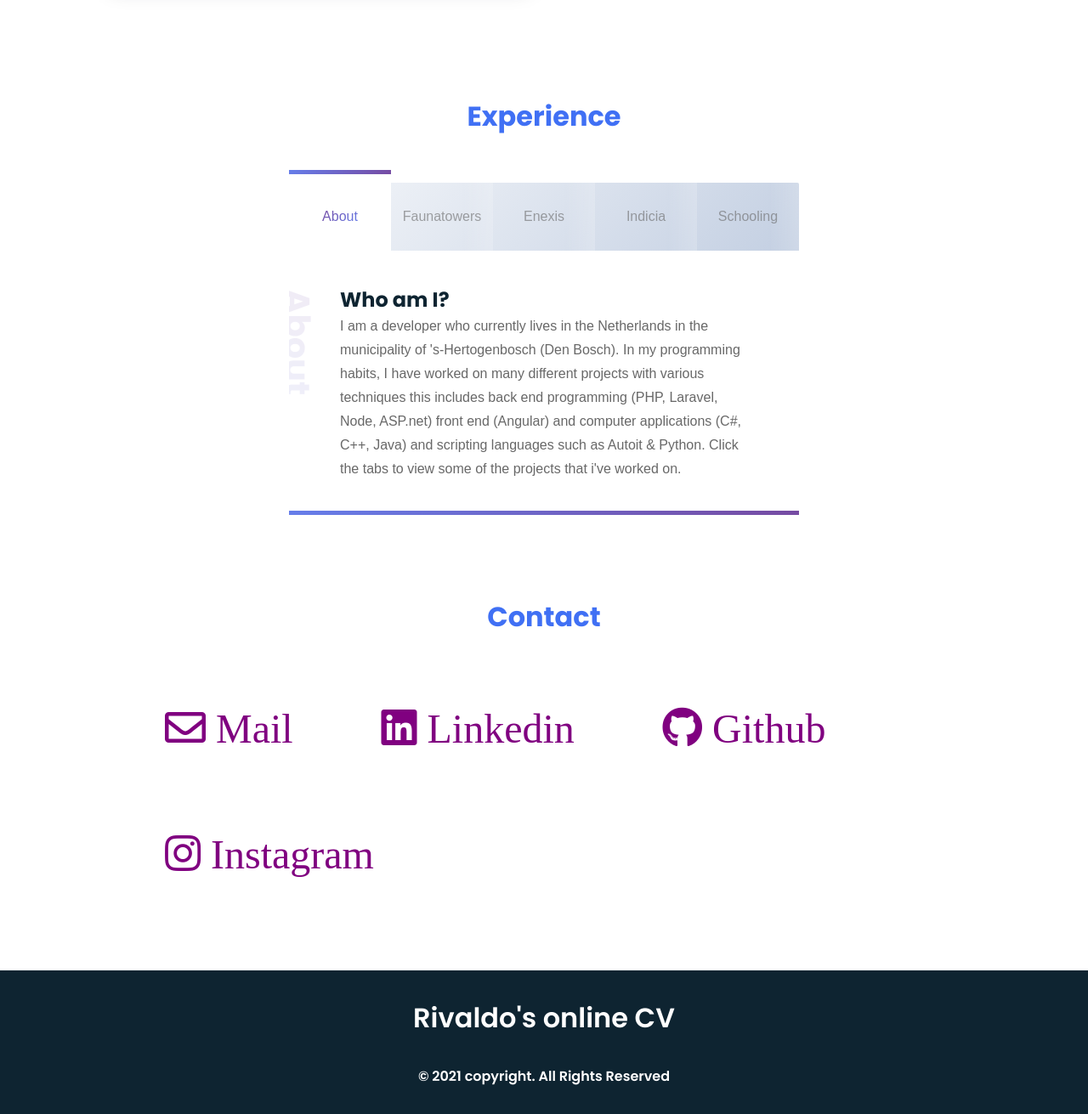
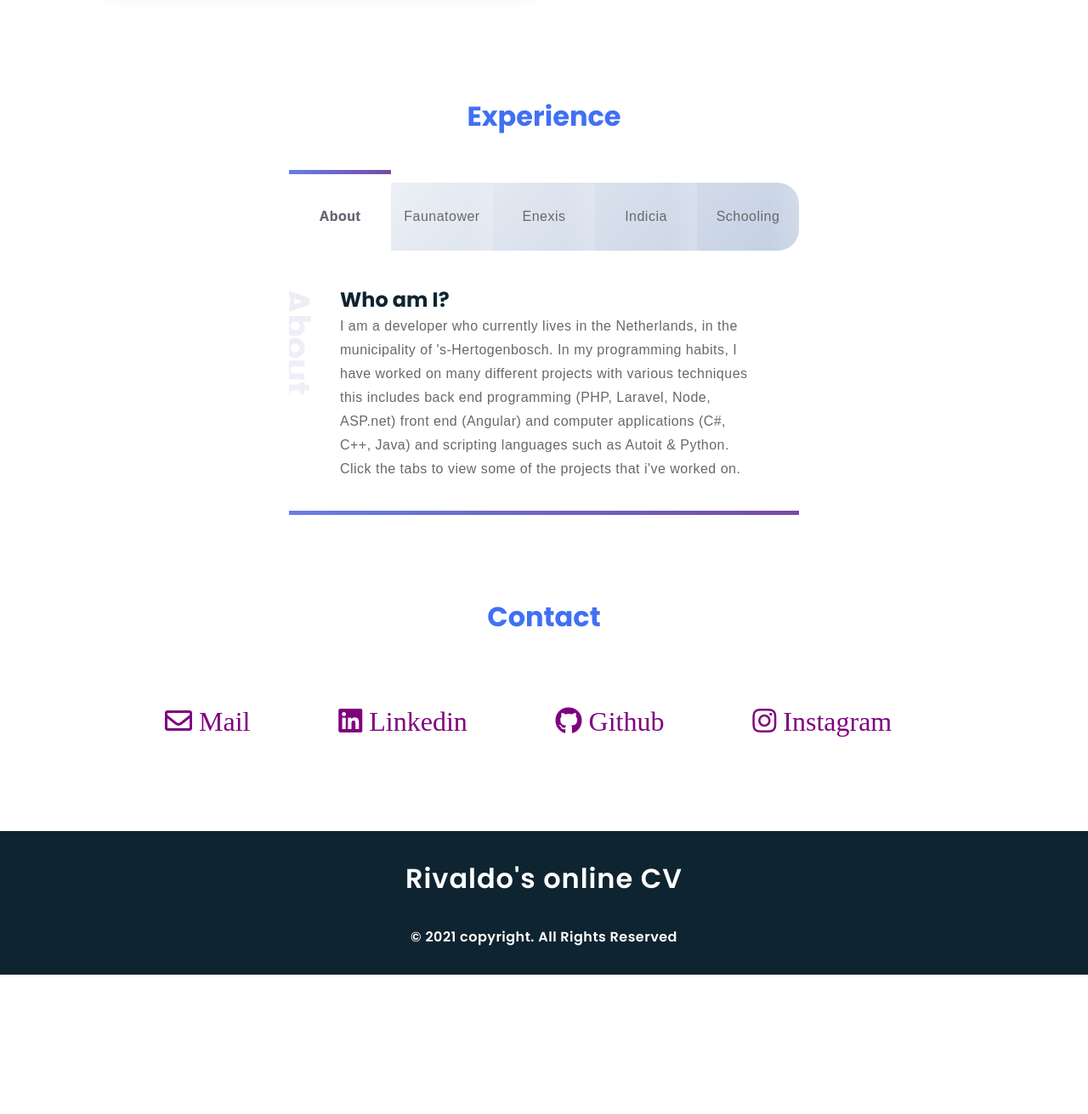
Before and after one commit to RivaldoRiet/portfolio-website, a PHP site: page / in a window 1280 px wide. Shown: the part 1380-2691 px from the top of the page at 85% size. After the commit the page ends 2527 px from the top, so only its background shows below. Run offline with PHP 8.4, Linux system fonts and the light colour scheme.

Commit message:
styling update and typos

```diff
--- a/assets/css/styles.css
+++ b/assets/css/styles.css
@@ -379,7 +379,7 @@ color: var(--first-color);
 }
 
 .fab {
-    font-size: 3em;
+    font-size: 2em;
     color: purple;
     margin: 50px;
     transition: all .5s;
@@ -658,7 +658,7 @@ color: var(--first-color);
 	 justify-content: space-between;
 	 align-items: center;
 	 height: 80px;
-	 border-radius: 2px 2px 0px 0px;
+	border-radius: 25px;
 }
  @media screen and (max-width: 512px) {
 	  .seperates .tabs {
@@ -680,7 +680,6 @@ color: var(--first-color);
 	 justify-content: center;
 	 align-items: center;
 	 font-size: 16px;
-	 font-family: "IBM Plex Sans", sans-serif;
 	 overflow: hidden;
 	 transition: 0.3s ease;
 }
@@ -738,13 +737,11 @@ color: var(--first-color);
 }
 /* Tabs text */
   .seperates .tablinks.active p, .tablinks.active:hover p {
-	 opacity: 1;
 	 background: -webkit-linear-gradient(135deg, #667eea 0%, #764ba2 100%);
 	 -webkit-background-clip: text;
-	 -webkit-text-fill-color: transparent;
+	 font-weight: bold;
 }
   .seperates .tablinks p {
-	 opacity: 0.6;
 	 display: flex;
 	 align-items: center;
 	 justify-content: center;
@@ -763,7 +760,6 @@ color: var(--first-color);
  @media screen and (max-width: 512px) {
 	  .seperates .tablinks:hover p {
 		 color: #686868;
-		 opacity: 0.6;
 	}
 }
 /* Tabs text bigger */
@@ -795,7 +791,6 @@ color: var(--first-color);
 }
 /* tab content */
   .seperates .wrapper_tabcontent {
-	 background-color: white;
 	 margin-top: 0px;
 	 z-index: -3;
 	 position: relative;
@@ -805,6 +800,15 @@ color: var(--first-color);
 	 transition: all 1s ease;
 	 top: 0;
 }
+
+p {
+  -moz-osx-font-smoothing: grayscale;
+  -webkit-font-smoothing: antialiased !important;
+  -moz-font-smoothing: antialiased !important;
+  text-rendering: optimizelegibility !important;
+  letter-spacing: .03em;
+}
+
   .seperates .tabcontent {
 	 display: none;
 	 min-height: 180px;
--- a/index.html
+++ b/index.html
@@ -130,7 +130,7 @@
       <!-- Tab links -->
       <div class="tabs">
 		 <button class="tablinks active" data-country="About"><p data-title="About">About</p></button>
-         <button class="tablinks" data-country="Faunatowers"><p data-title="Faunatowers">Faunatowers</p></button>
+         <button class="tablinks" data-country="Faunatowers"><p data-title="Faunatowers">Faunatower</p></button>
          <button class="tablinks" data-country="Enexis"><p data-title="Enexis">Enexis</p></button>
          <button class="tablinks" data-country="Indicia"><p data-title="Indicia">Indicia</p></button>
          <button class="tablinks" data-country="Schooling"><p data-title="Schooling">Schooling</p></button>
@@ -143,7 +143,7 @@
 			<h2>Who am I?</h2>
 
             <p>
-			I am a developer who currently lives in the Netherlands in the municipality of 's-Hertogenbosch (Den Bosch).
+			I am a developer who currently lives in the Netherlands, in the municipality of 's-Hertogenbosch.
                 In my programming habits, I have worked on many different projects with various techniques
                 this includes back end programming (PHP, Laravel, Node, ASP.net) front end (Angular)
                 and computer applications (C#, C++, Java) and scripting languages such as Autoit & Python.
@@ -153,9 +153,9 @@
          </div>
 		 <div id="Faunatowers" class="tabcontent">
             <h3>Faunatowers</h3>
-
+			<h2>Faunatowers</h2>
             <p>
-				Following a minor I've participated in called "Emerging technologies playground" (ETP) we worked in the period of February 2021 to July 2021, in conjunction with the municipality of den bosch
+				Following the minor "Emerging technologies playground" (ETP) we worked in the period of February 2021 to July 2021, in conjunction with the municipality of den bosch
 				to create a monitoring system which uses machine learning to determine which specie of bird is flying into a fauna tower. A faunatower is a large tower which can harbor animals such as birds
 				that are dissapearing due to houses being better isolated and leaving little to no cracks for these birds to shelter.
 				<img src="assets/img/faunatoren.jpg" width=50px; alt="Experience image" style="display: block; margin-left: auto; margin-right: auto; width: 20%;">
@@ -167,6 +167,7 @@
          <div id="Enexis" class="tabcontent">
             <h3>Enexis</h3>
 			<img class="delete tb-icon" src="assets/img/enexis-logo.jpg">
+            <h2>Enexis</h2>
 			<p> From the period of July 2018 to March 2019 I worked as an intern for Enexis as a full stack developer to create a data management application
 							that allows Enexis to replace their old MySQL database application with something more modern.
 							This project was realized using JQuery mobile (Javascript framework), vanilla javascript and PHP for the server side.</p>
@@ -176,6 +177,7 @@
          <div id="Indicia" class="tabcontent">
             <h3>Indicia</h3>
 			<img class="delete tb-icon" src="assets/img/indicia.png">
+            <h2>Indicia</h2>
             <p>
 			From the period of August 2020 to February 2021, I worked as an intern for Indicia to help create a standardized module that delivers components that can be re-used in various web applications in the future.
 			This module was developed in Drupal (PHP framework).
@@ -185,6 +187,7 @@
          <div id="Schooling" class="tabcontent">
             <h3>Schooling</h3>
 			<img class="delete tb-icon" src="assets/img/avans.jpg">
+			<h2>Schooling</h2>
             <p>
 			From the period of August 2016 to July 2021, I studied Informatica at Avans university 'S-Hertogenbosch.
 			In this period I obtained my Bachelor of Informatica degree.
```
